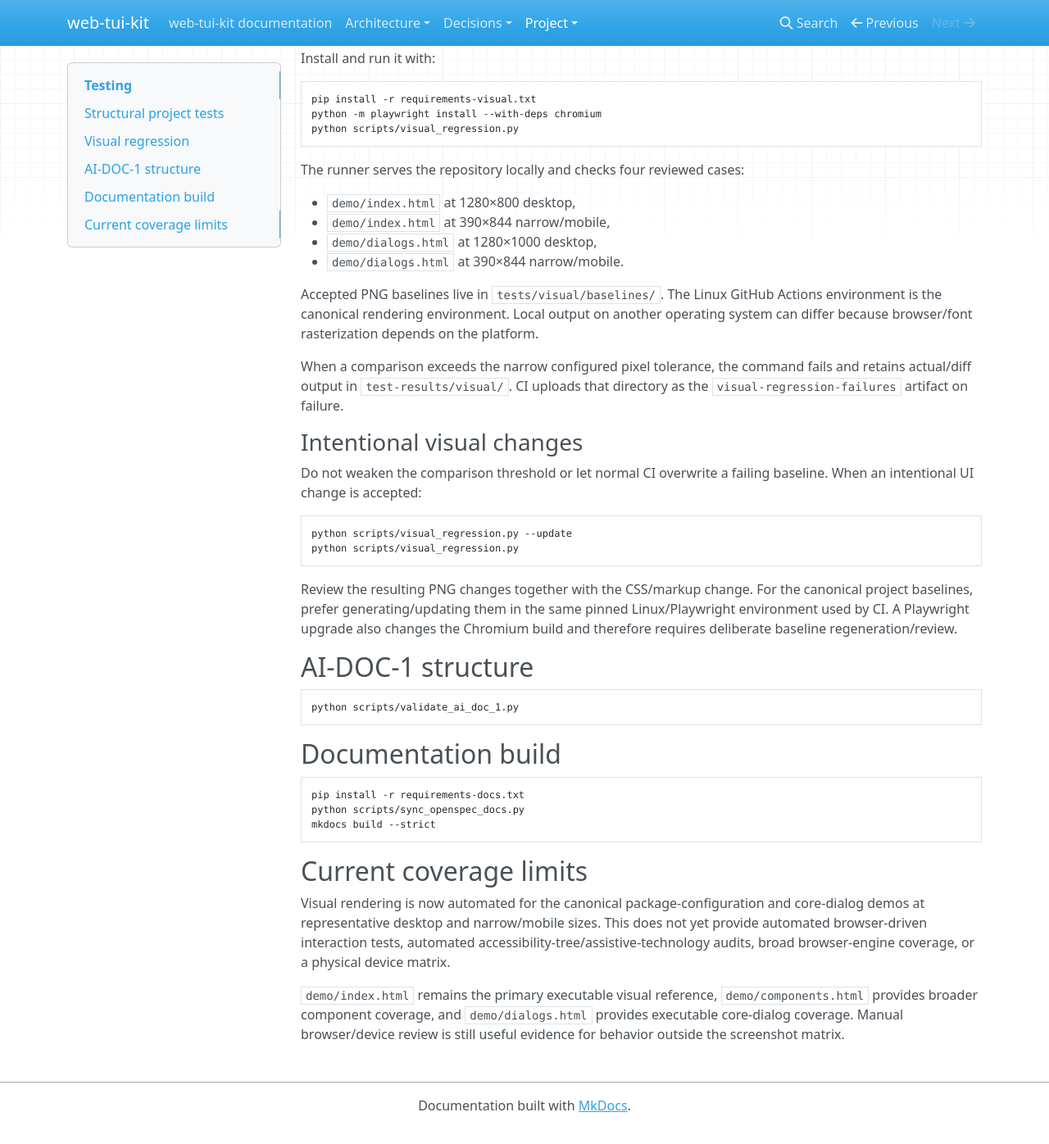
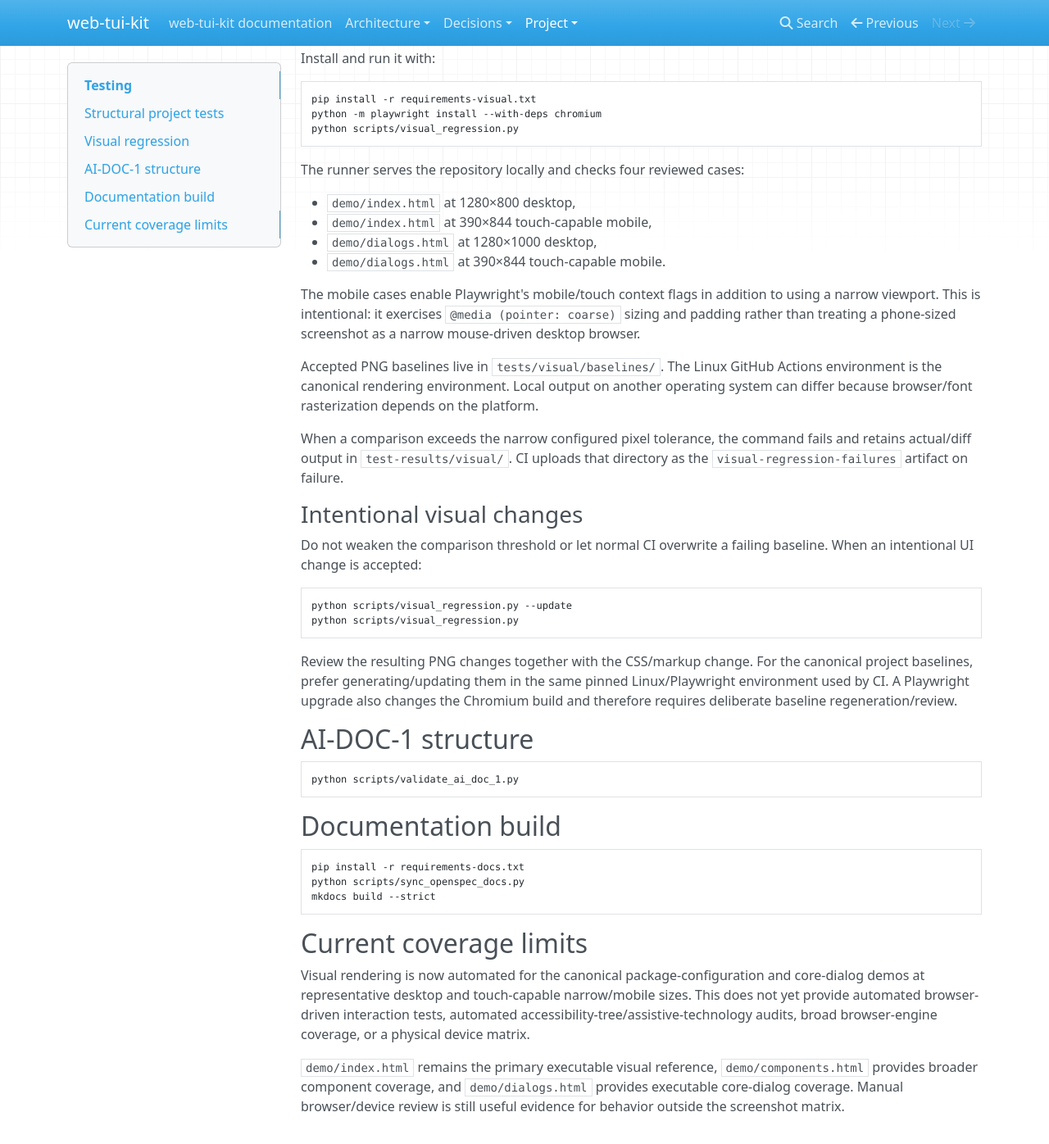
Before and after one commit to 1990jk1990/web-tui-kit, an MkDocs documentation site: the page built from docs/project/testing.md, in a window 1280 px wide and 1400 px high, scrolled down 492 px. Shown: the top 1396 px of the window at 82% size. Built offline with MkDocs 1.6.1, drawn with Linux system fonts in a browser that asks for light colours; nearby versions of some CDN libraries.

Commit message:
docs: document touch-aware mobile baselines

```diff
--- a/docs/project/testing.md
+++ b/docs/project/testing.md
@@ -25,9 +25,11 @@ python scripts/visual_regression.py
 The runner serves the repository locally and checks four reviewed cases:
 
 - `demo/index.html` at 1280×800 desktop,
-- `demo/index.html` at 390×844 narrow/mobile,
+- `demo/index.html` at 390×844 touch-capable mobile,
 - `demo/dialogs.html` at 1280×1000 desktop,
-- `demo/dialogs.html` at 390×844 narrow/mobile.
+- `demo/dialogs.html` at 390×844 touch-capable mobile.
+
+The mobile cases enable Playwright's mobile/touch context flags in addition to using a narrow viewport. This is intentional: it exercises `@media (pointer: coarse)` sizing and padding rather than treating a phone-sized screenshot as a narrow mouse-driven desktop browser.
 
 Accepted PNG baselines live in `tests/visual/baselines/`. The Linux GitHub Actions environment is the canonical rendering environment. Local output on another operating system can differ because browser/font rasterization depends on the platform.
 
@@ -60,6 +62,6 @@ mkdocs build --strict
 
 ## Current coverage limits
 
-Visual rendering is now automated for the canonical package-configuration and core-dialog demos at representative desktop and narrow/mobile sizes. This does not yet provide automated browser-driven interaction tests, automated accessibility-tree/assistive-technology audits, broad browser-engine coverage, or a physical device matrix.
+Visual rendering is now automated for the canonical package-configuration and core-dialog demos at representative desktop and touch-capable narrow/mobile sizes. This does not yet provide automated browser-driven interaction tests, automated accessibility-tree/assistive-technology audits, broad browser-engine coverage, or a physical device matrix.
 
 `demo/index.html` remains the primary executable visual reference, `demo/components.html` provides broader component coverage, and `demo/dialogs.html` provides executable core-dialog coverage. Manual browser/device review is still useful evidence for behavior outside the screenshot matrix.
```
